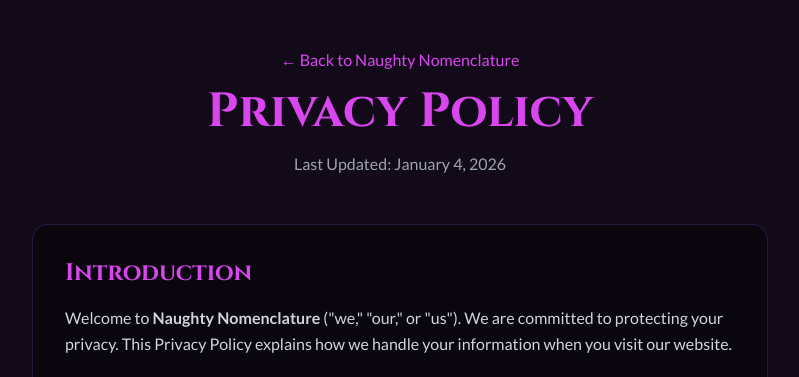
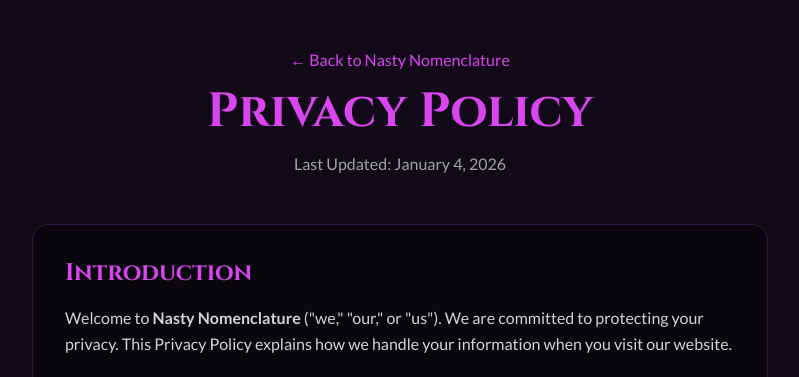
Before and after one commit to Bit-Gravy/NastyNomenclature, a plain HTML site: page privacy.html in a window 1280 px wide. Shown: the top 377 px of the page, without its empty margins (240-1039 px from the left). Drawn offline with nearby package versions, Linux system fonts and the light colour scheme.

```diff
--- a/privacy.html
+++ b/privacy.html
@@ -3,7 +3,7 @@
     <head>
         <meta charset="UTF-8">
         <meta name="viewport" content="width=device-width, initial-scale=1.0">
-        <title>Privacy Policy - Naughty Nomenclature</title>
+        <title>Privacy Policy - Nasty Nomenclature</title>
         <script src="https://cdn.tailwindcss.com"></script>
         <link href="https://fonts.googleapis.com/css2?family=Cinzel:wght@700&amp;family=Lato:wght@400;700&amp;display=swap" rel="stylesheet">
         <script>
@@ -41,7 +41,7 @@
     <body class="min-h-screen flex flex-col">
         <div class="container mx-auto px-4 py-12 max-w-3xl">
             <header class="mb-12 text-center">
-                <a href="index.html" class="text-fuchsia-500 hover:text-fuchsia-400 transition mb-4 inline-block">&larr; Back to Naughty Nomenclature</a>
+                <a href="index.html" class="text-fuchsia-500 hover:text-fuchsia-400 transition mb-4 inline-block">&larr; Back to Nasty Nomenclature</a>
                 <h1 class="text-4xl md:text-5xl font-bold mb-4">Privacy Policy</h1>
                 <p class="text-gray-400">Last Updated: January 4, 2026</p>
             </header>
@@ -50,7 +50,7 @@
                     <h2 class="text-2xl font-bold mb-4">Introduction</h2>
                     <p class="text-gray-300 leading-relaxed">
                         Welcome to
-                        <strong>Naughty Nomenclature</strong>
+                        <strong>Nasty Nomenclature</strong>
                         ("we," "our," or "us"). We are committed to protecting your privacy. This Privacy Policy explains how we handle your information when you visit our website.
                     </p>
                 </section>
@@ -67,7 +67,8 @@
                     </p>
                     <ul class="list-disc list-inside text-gray-300 space-y-2 ml-4">
                         <li>
-                            <strong class="text-fuchsia-400">Content Warning Preference:</strong> We store a small piece of data (
+                            <strong class="text-fuchsia-400">Content Warning Preference:</strong>
+                            We store a small piece of data (
                             <code>disclaimerAccepted</code>
                             ) in your browser to remember that you have accepted the content warning, so you don't see it every time you visit. This cookie is set to expire after 365 days.
                         </li>
@@ -83,10 +84,12 @@
                     </p>
                     <ul class="list-disc list-inside text-gray-300 space-y-2 ml-4">
                         <li>
-                            <strong>Tailwind CSS:</strong> Used for styling the website.
+                            <strong>Tailwind CSS:</strong>
+                            Used for styling the website.
                         </li>
                         <li>
-                            <strong>Google Fonts:</strong> Used for typography.
+                            <strong>Google Fonts:</strong>
+                            Used for typography.
                         </li>
                     </ul>
                     <p class="text-gray-300 leading-relaxed mt-4">
```
